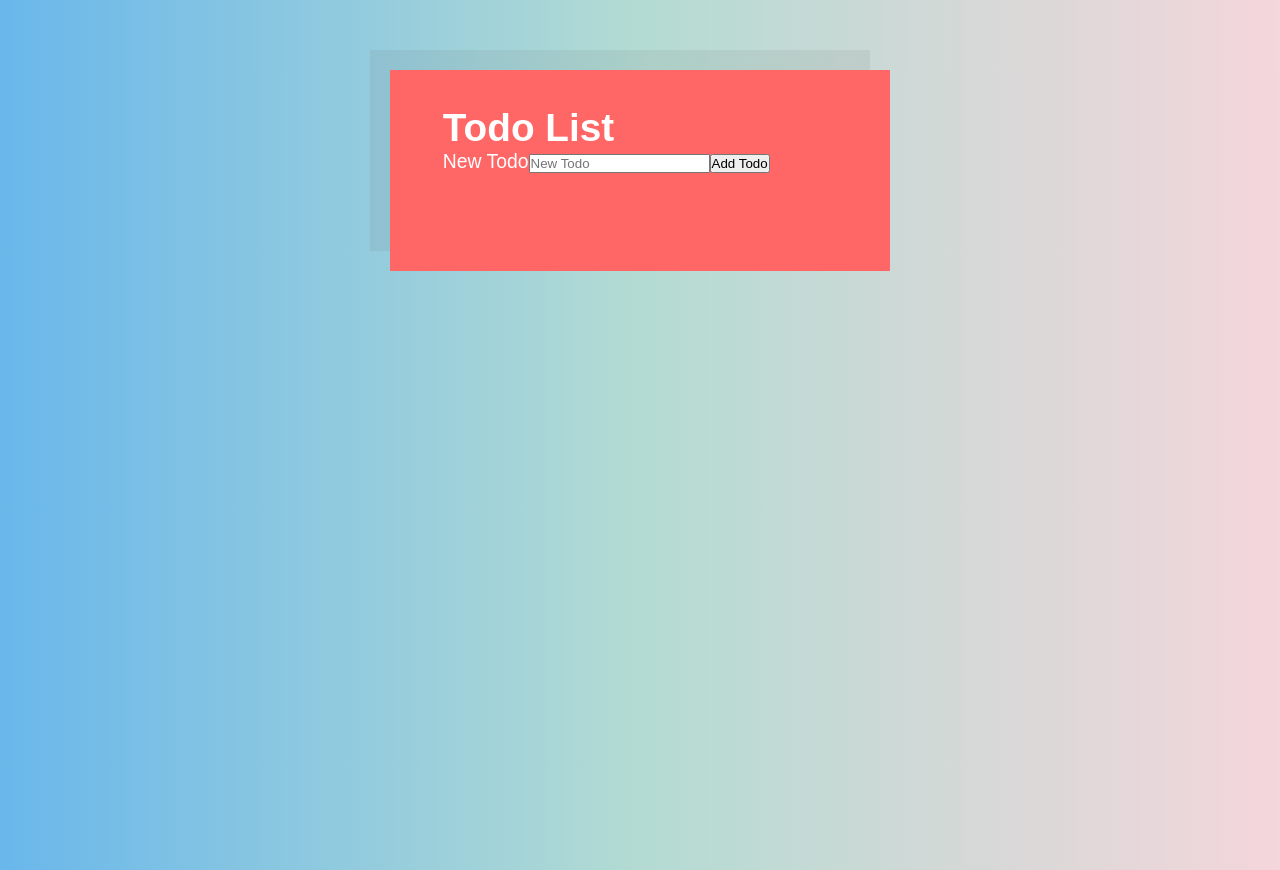
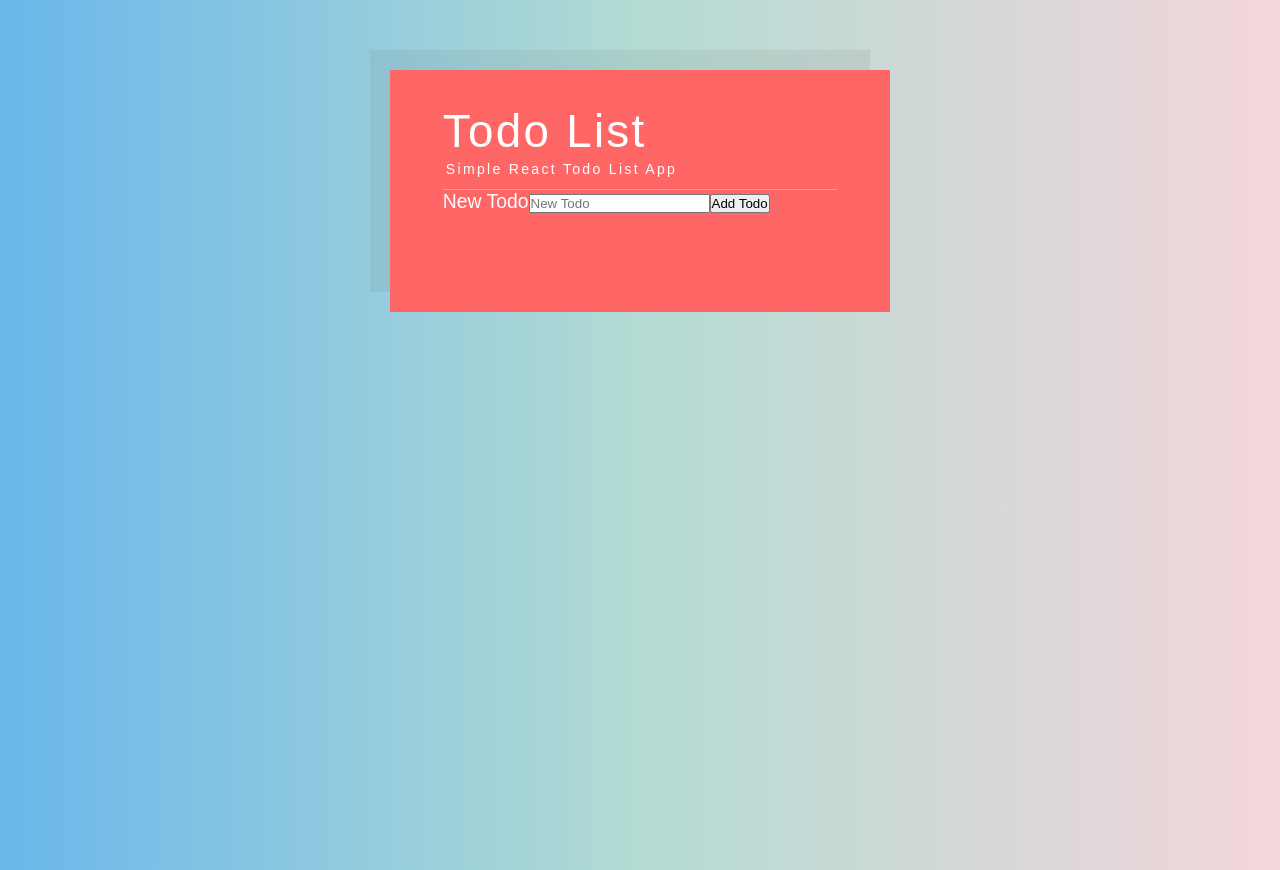
Before and after one commit to super8989/React_todo_app, a React (Create React App) app: page / in a window 1280 px wide. Built offline with nearby package versions, Linux system fonts and the light colour scheme.

Commit message:
styled TodoList headings

```diff
--- a/src/TodoList.css
+++ b/src/TodoList.css
@@ -11,3 +11,18 @@
 	margin-top: 2.6rem;
 	list-style: none;
 }
+
+.TodoList h1 {
+	font-weight: normal;
+	font-size: 2.6rem;
+	letter-spacing: 0.05em;
+	border-bottom: 1px solid rgba(255, 255, 255, 0.3);
+}
+
+.TodoList h1 span {
+	display: block;
+	font-size: 0.8rem;
+	margin-bottom: 0.7rem;
+	margin-left: 3px;
+	margin-top: 0.2rem;
+}
--- a/src/TodoList.js
+++ b/src/TodoList.js
@@ -64,7 +64,9 @@ class TodoList extends Component {
 
 		return (
 			<div className='TodoList'>
-				<h1>Todo List</h1>
+				<h1>
+					Todo List <span>Simple React Todo List App</span>
+				</h1>
 				<NewTodoForm createTodo={this.create} />
 				<ul>{todos}</ul>
 			</div>
```
